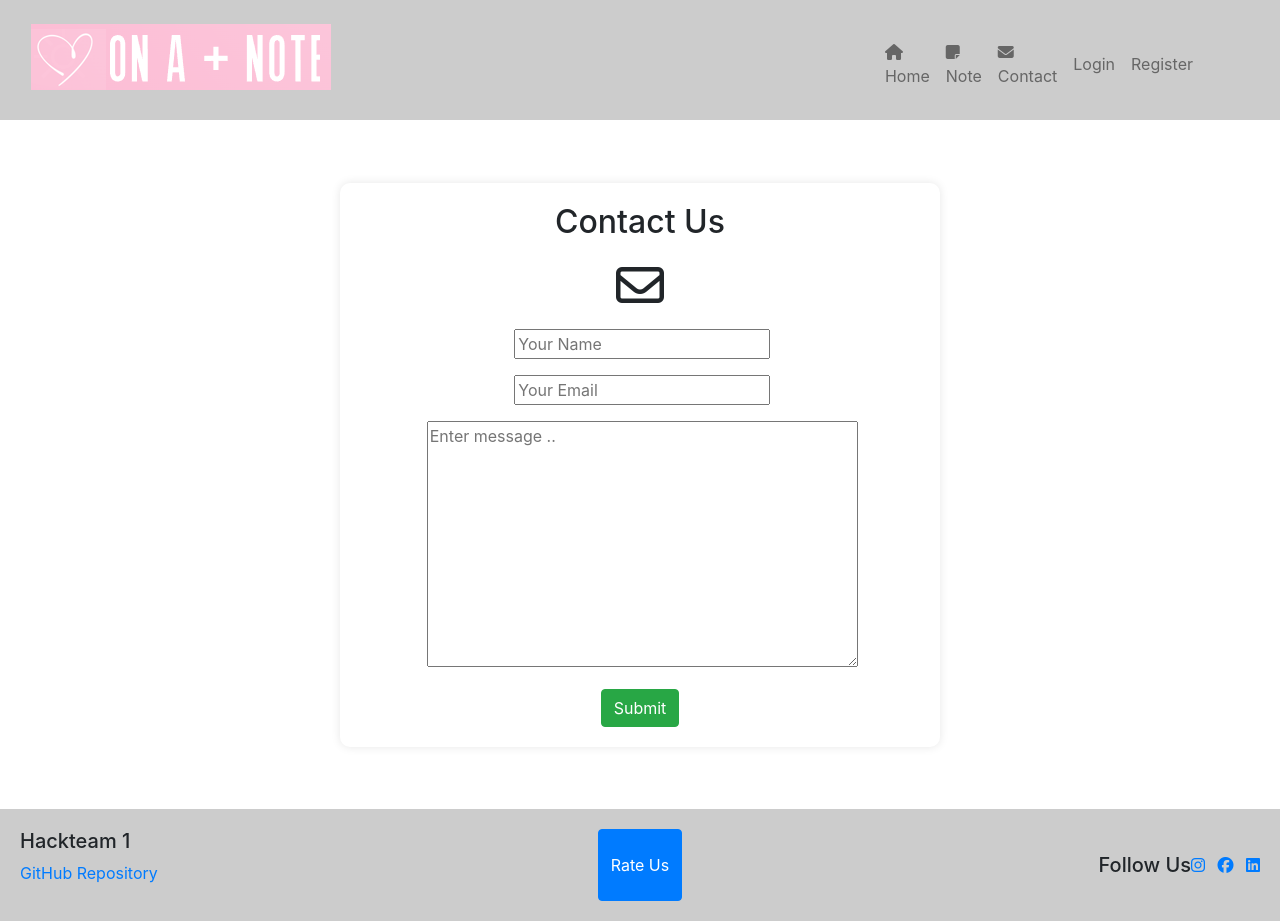
After one commit to adrianskelton/happyhackathon, a Django app: page /contact/ in a window 1280 px wide. The commit adds this page. Run offline with Django 5.2, Linux system fonts and the light colour scheme; some libraries are stand-ins or nearby versions.

Commit message:
Add contact page and success page

```diff
--- a/positive/settings.py
+++ b/positive/settings.py
@@ -22,7 +22,7 @@ TEMPLATES_DIR = os.path.join(BASE_DIR, 'templates')
 DEBUG = True
 
 #ALLOWED_HOSTS = ['8000-adrianskelt-happyhackat-3ru8g22ktk1.ws-eu110.gitpod.io', '8000-adrianskelt-happyhackat-t6ku3p4u6k3.ws-eu110.gitpod.io', '127.0.0.1', '0.0.0.0', 'localhost', '8000-adrianskelt-happyhackat-rzsjp8tua6v.ws-eu110.gitpod.io', '8000-adrianskelt-happyhackat-t6ku3p4u6k3.ws-eu110.gitpod.io, *.ws-eu110.gitpod.io']
-ALLOWED_HOSTS = ['localhost', '8000-adrianskelt-happyhackat-3ru8g22ktk1.ws-eu110.gitpod.io', 'positive-note-ec9b8f1f6fb7.herokuapp.com', '8000-adamolnar-happyhackatho-rytviz7s9ne.ws-eu110.gitpod.io', '8000-miarasmusse-happyhackat-qgx1w3t8awk.ws-eu110.gitpod.io']
+ALLOWED_HOSTS = ['localhost', '8000-adrianskelt-happyhackat-3ru8g22ktk1.ws-eu110.gitpod.io', 'positive-note-ec9b8f1f6fb7.herokuapp.com', '8000-adamolnar-happyhackatho-bd20cimb63v.ws-eu110.gitpod.io', '8000-miarasmusse-happyhackat-qgx1w3t8awk.ws-eu110.gitpod.io']
 
 CSRF_TRUSTED_ORIGINS = ['https://*.ws-eu110.gitpod.io','https://*.ws-eu110.gitpod.io', 'http://*.ws-eu110.gitpod.io','http://*.ws-eu110.gitpod.io', 'https://3001-adrianskelt-happyhackat-3ru8g22ktk1.ws-eu110.gitpod.io', 'https://3002-adrianskelt-happyhackat-3ru8g22ktk1.ws-eu110.gitpod.io',]
 
--- a/positive/urls.py
+++ b/positive/urls.py
@@ -27,6 +27,8 @@ from accounts.views import (
 urlpatterns = [
     path('admin/', admin.site.urls),
     path('', home, name='home'),
+    path('', include('profiles.urls')),
+
     path('login/', login_view, name='login'),
     path('logout/', logout_view, name='logout'),
     path('register/', register_view, name='register'),
--- a/profiles/forms.py
+++ b/profiles/forms.py
@@ -1,7 +1,7 @@
 from allauth.account.forms import SignupForm
-from basic_django.utils import DivErrorList
+
 from django import forms
-from .models import Profile
+from .models import Profile, Contact
 
 class CustomSignUpForm(SignupForm):
     def __init__(self, *args, **kwargs):
@@ -12,3 +12,23 @@ class ProfileForm(forms.ModelForm):
     class Meta:
         model = Profile
         fields = ['name', 'content', 'favorite_affirmations', 'emotion_emoji']
+
+
+# ContactForm for handling contact information
+class ContactForm(forms.ModelForm):
+    class Meta:
+        model = Contact
+        fields = '__all__'
+
+    def __init__(self, *args, **kwargs):
+        super(ContactForm, self).__init__(*args, **kwargs)
+        # Customize widget attributes for name, email, and message fields
+        self.fields['name'].widget.attrs['placeholder'] = 'Your Name'
+        self.fields['email'].widget.attrs['placeholder'] = 'Your Email'
+        self.fields['message'].widget.attrs['placeholder'] = 'Enter message ..'
+
+    def clean_email(self):
+        # Custom validation for the email field if needed
+        email = self.cleaned_data.get('email')
+        # Your validation logic here
+        return email
--- a/profiles/models.py
+++ b/profiles/models.py
@@ -30,3 +30,12 @@ def create_profile(sender, instance, created, **kwargs):
         Profile.objects.create(owner=instance)
 
 post_save.connect(create_profile, sender=User)
+
+# Model to store contact form informations.
+class Contact(models.Model):
+    email = models.EmailField()
+    message = models.TextField()
+    name = models.CharField(max_length=50, )
+
+    def __str__(self):
+        return self.email
--- /dev/null
+++ b/profiles/templates/contact.html
@@ -0,0 +1,85 @@
+{% extends 'base.html' %}
+
+{% block head_title %}Contact{% endblock %}
+
+{% block content %}
+
+<div class="container contact-container" style="max-width: 600px; margin: 5% auto; padding: 20px; border-radius: 10px;
+      box-shadow: 0 0 10px rgba(0, 0, 0, 0.1);">
+    <h2 class="text-center">Contact Us</h2>  <!-- Displays the "Contact Us" heading -->
+
+    <div class='text-center' style="margin: 20px auto;">
+      <i class="fa-regular fa-envelope envelope text-center" style="font-size: xxx-large; box-shadow: none; border: none;"></i>
+      <!-- Displays an envelope icon in the center -->
+    </div>
+
+    <!-- Display Success Message -->
+    {% if messages %}
+      {% for message in messages %}
+        <div class="alert alert-success" role="alert">
+          {{ message }}
+        </div>
+      {% endfor %}
+    {% endif %}
+    <!-- Displays success messages if any -->
+
+    <!-- Display Form Errors -->
+    {% if form.errors %}
+      <div class="alert alert-danger" role="alert">
+        Please correct the errors below.
+      </div>
+    {% endif %}
+    <!-- Displays form errors if any -->
+
+    <!-- Django Form Rendering -->
+    <form action="{% url 'contact' %}" method="post">  <!-- Defines a form with a post method -->
+      {% csrf_token %}  <!-- Generates a CSRF token for security -->
+
+      <div class="form-group text-center">
+        <label for="name"></label>
+        {{ form.name }}
+        <!-- Displays the 'name' field in the form -->
+
+        {% if form.name.errors %}
+          <div class="alert alert-danger" role="alert">
+            {{ form.name.errors|join:", " }}
+          </div>
+        {% endif %}
+        <!-- Displays errors related to the 'name' field -->
+      </div>
+
+      <div class="form-group text-center" >
+        <label for="email" ></label>
+        {{ form.email }}
+        <!-- Displays the 'email' field in the form -->
+
+        {% if form.email.errors %}
+          <div class="alert alert-danger" role="alert">
+            {{ form.email.errors|join:", " }}
+          </div>
+        {% endif %}
+        <!-- Displays errors related to the 'email' field -->
+      </div>
+
+      <div class="form-group text-center" >
+        <label for="message" ></label>
+        {{ form.message }}
+        <!-- Displays the 'message' field in the form -->
+
+        {% if form.message.errors %}
+          <div class="alert alert-danger" role="alert">
+            {{ form.message.errors|join:", " }}
+          </div>
+        {% endif %}
+        <!-- Displays errors related to the 'message' field -->
+      </div>
+
+      <div class="text-center">
+        <button type="submit" class="btn btn-success">Submit</button>
+        <!-- Displays a "Submit" button -->
+      </div>
+
+    </form>
+</div>
+
+{% endblock %}
--- /dev/null
+++ b/profiles/urls.py
@@ -0,0 +1,7 @@
+from . import views
+from django.urls import path, include
+
+urlpatterns = [
+    path('contact/', views.contact, name='contact'),
+    path('success/', views.success, name='success'),
+]
--- a/profiles/views.py
+++ b/profiles/views.py
@@ -1,6 +1,7 @@
 from django.shortcuts import render, redirect
 from .models import Profile
-from .forms import ProfileForm  #This still needs to be added
+from .forms import ProfileForm, ContactForm
+from django.contrib import messages
 
 def view_profile(request):
     user = request.user
@@ -13,3 +14,23 @@ def view_profile(request):
     else:
         form = ProfileForm(instance=profile)
     return render(request, 'profile.html', {'form': form})
+
+
+# View function for a contact form.
+def contact(request):
+
+    if request.method == 'POST':
+        form = ContactForm(request.POST)
+        if form.is_valid():
+            form.save()
+            return redirect('success')
+        else:
+            messages.error(request, 'Please correct the errors below.')
+    else:
+        form = ContactForm()
+    return render(request, 'contact.html', {'form': form})
+
+
+# View function for a successfully sent contact form.
+def success(request):
+    return render(request, 'success.html')
--- a/templates/base.html
+++ b/templates/base.html
@@ -37,6 +37,11 @@
                             <a class="nav-link" href=""><i class="fas fa-sticky-note"></i>
                                 Note</a>
                         </li>
+
+                        <li class="nav-item">
+                            <a class="nav-link" href="{% url 'contact' %}"><i class="fas fa-envelope"></i> Contact</a>
+                        </li>
+
                         <ul class="navbar-nav justify-content-end align-self-center">
                             {% if user.is_authenticated %}
                             <li class="nav-item dropdown">
```
Also changed, not shown: profiles/templates/success.html (added, +31 -0 lines), package-lock.json, profiles/migrations/0002_contact.py (added).
